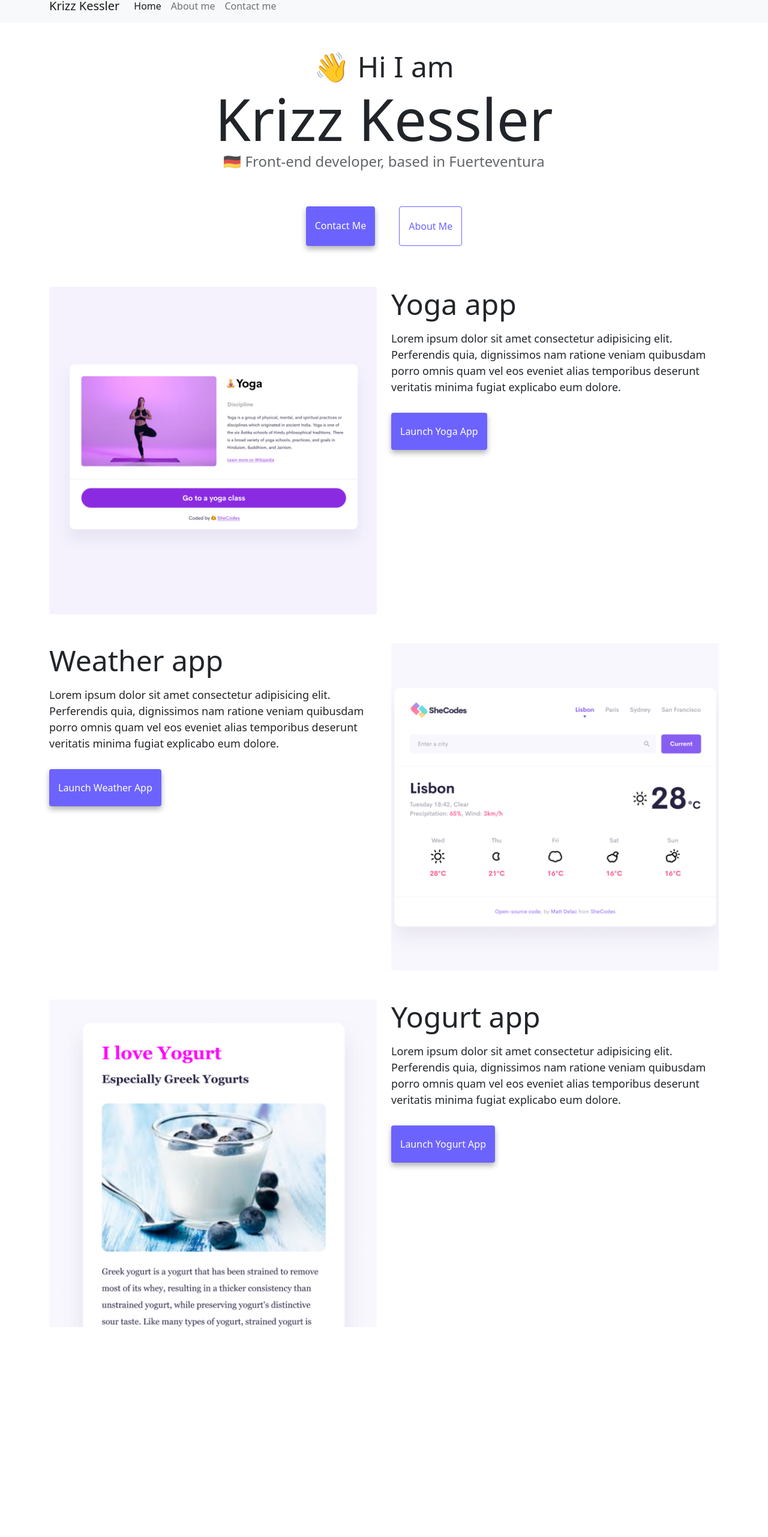
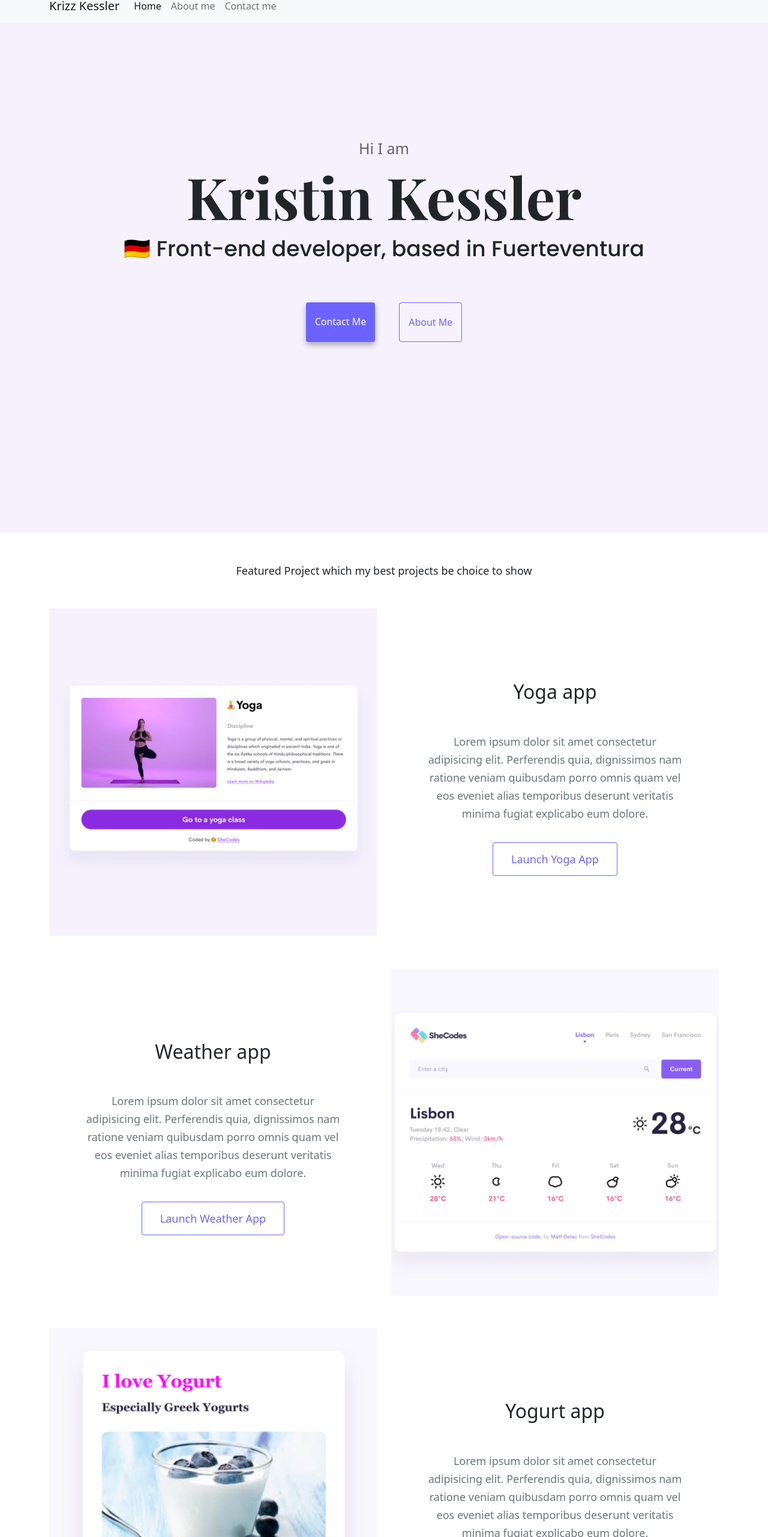
Before and after one commit to Krizz1103/Portfolio-project-website, a plain HTML site: page index.html in a window 1280 px wide. Shown: the part 18-2580 px from the top of the page at 60% size. Before the commit the page ends 2230 px from the top, so only its background shows below. Drawn offline with nearby package versions, Linux system fonts and the light colour scheme.

Commit message:
updated styling

```diff
--- a/index.html
+++ b/index.html
@@ -4,8 +4,14 @@
     <meta charset="UTF-8" />
     <meta http-equiv="X-UA-Compatible" content="IE=edge" />
     <meta name="viewport" content="width=device-width, initial-scale=1.0" />
-    <title>Front-end developer - Krizz Kesser</title>
     <meta name="description" content="Explore different projects" />
+    <link rel="stylesheet" href="/style.css" />
+    <link rel="preconnect" href="https://fonts.googleapis.com" />
+    <link rel="preconnect" href="https://fonts.gstatic.com" crossorigin />
+    <link
+      href="https://fonts.googleapis.com/css2?family=Playfair+Display:wght@700&family=Poppins:wght@400;500;700&display=swap"
+      rel="stylesheet"
+    />
     <link
       href="https://cdn.jsdelivr.net/npm/bootstrap@5.0.0-beta2/dist/css/bootstrap.min.css"
       rel="stylesheet"
@@ -17,12 +23,16 @@
       integrity="sha384-b5kHyXgcpbZJO/tY9Ul7kGkf1S0CWuKcCD38l8YkeH8z8QjE0GmW1gYU5S9FOnJ0"
       crossorigin="anonymous"
     ></script>
-    <link rel="stylesheet" href="/style.css" />
+    <script
+      src="https://kit.fontawesome.com/8079c04583.js"
+      crossorigin="anonymous"
+    ></script>
+    <title>Front-end developer - Kristin Kesser</title>
   </head>
   <body>
     <nav class="navbar navbar-expand-lg navbar-light bg-light fixed-top">
       <div class="container">
-        <a class="navbar-brand" href="/index.html" title="Krizz Kessler"
+        <a class="navbar-brand" href="/index.html" title="Kristin Kessler"
           >Krizz Kessler</a
         >
         <button
@@ -61,63 +71,63 @@
         </div>
       </div>
     </nav>
-    <h2 class="text-center">👋 Hi I am</h2>
-    <h1 class="text-center">Krizz Kessler</h1>
-    <h3 class="text-center">🇩🇪 Front-end developer, based in Fuerteventura</h3>
-    <div class="navigation-links mb-5">
+    <div class="hero">
+      <h3>Hi I am</h3>
+      <h1>Kristin Kessler</h1>
+      <h2>🇩🇪 Front-end developer, based in Fuerteventura</h2>
+      <div class="navigation-links m-5">
         <a href="/about.html#contact" class="primary-link" title="Contact me"
           >Contact me</a
         >
-      <a href="/about.html" class="secondary-link" title="About me">About me</a>
+        <a href="/about.html" class="secondary-link" title="About me"
+          >About me</a
+        >
       </div>
+    </div>
+    <p class="text-center m-5">
+      Featured Project which my best projects be choice to show
+    </p>
+
     <div class="container">
-      <div class="row">
-        <div class="col-6 d-none d-md-block">
+      <div class="row mb-5">
+        <div class="col d-none d-lg-block">
           <img
             src="/images/yoga.png"
             class="img-fluid rounded"
             alt="Yoga image"
           />
         </div>
-        <div class="col-6 mx-auto">
-          <div class="mobile-heading">
-            <h2 class="mb-3">Yoga app</h2>
-            <p>
+        <div class="col">
+          <div class="project-description">
+            <h2 class="mb-5">Yoga app</h2>
+            <p class="mb-5 text-muted">
               Lorem ipsum dolor sit amet consectetur adipisicing elit.
               Perferendis quia, dignissimos nam ratione veniam quibusdam porro
               omnis quam vel eos eveniet alias temporibus deserunt veritatis
               minima fugiat explicabo eum dolore.
             </p>
-            <div class="mt-5">
-              <a
-                href="#"
-                class="primary-link mobile-btn"
-                title="Launch Yoga App"
+            <a href="#" class="btn-branding-outline" title="Launch Yoga App"
               >Launch Yoga App</a
             >
           </div>
         </div>
       </div>
-      </div>
-      <div class="row mt-5">
-        <div class="col-6 mx-auto">
-          <h2 class="mb-3">Weather app</h2>
-          <p>
-            Lorem ipsum dolor sit amet consectetur adipisicing elit. Perferendis
-            quia, dignissimos nam ratione veniam quibusdam porro omnis quam vel
-            eos eveniet alias temporibus deserunt veritatis minima fugiat
-            explicabo eum dolore.
+      <div class="row mb-5">
+        <div class="col">
+          <div class="project-description">
+            <h2 class="mb-5">Weather app</h2>
+            <p class="mb-5 text-muted">
+              Lorem ipsum dolor sit amet consectetur adipisicing elit.
+              Perferendis quia, dignissimos nam ratione veniam quibusdam porro
+              omnis quam vel eos eveniet alias temporibus deserunt veritatis
+              minima fugiat explicabo eum dolore.
             </p>
-          <div class="mt-5">
-            <a
-              href="#"
-              class="primary-link mobile-btn"
-              title="Launch Weather App"
+            <a href="#" class="btn-branding-outline" title="Launch Weather App"
               >Launch Weather App</a
             >
           </div>
         </div>
-        <div class="col-6 d-none d-md-block">
+        <div class="col d-none d-lg-block">
           <img
             src="/images/weather.png"
             class="img-fluid rounded"
@@ -125,32 +135,31 @@
           />
         </div>
       </div>
-      <div class="row mt-5">
-        <div class="col-6 d-none d-md-block">
+      <div class="row mb-5">
+        <div class="col d-none d-lg-block">
           <img
             src="/images/yogurt.png"
             class="img-fluid rounded"
             alt="Yogurt image"
           />
         </div>
-        <div class="col-6 mx-auto">
-          <h2 class="mb-3">Yogurt app</h2>
-          <p>
-            Lorem ipsum dolor sit amet consectetur adipisicing elit. Perferendis
-            quia, dignissimos nam ratione veniam quibusdam porro omnis quam vel
-            eos eveniet alias temporibus deserunt veritatis minima fugiat
-            explicabo eum dolore.
+        <div class="col">
+          <div class="project-description">
+            <h2 class="mb-5">Yogurt app</h2>
+            <p class="text-muted">
+              Lorem ipsum dolor sit amet consectetur adipisicing elit.
+              Perferendis quia, dignissimos nam ratione veniam quibusdam porro
+              omnis quam vel eos eveniet alias temporibus deserunt veritatis
+              minima fugiat explicabo eum dolore.
             </p>
             <div class="mt-5">
-            <a
-              href="#"
-              class="primary-link mobile-btn"
-              title="Launch Yogurt App"
+              <a href="#" class="btn-branding-outline" title="Launch Yogurt App"
                 >Launch Yogurt App</a
               >
             </div>
           </div>
         </div>
       </div>
+    </div>
   </body>
 </html>
--- a/style.css
+++ b/style.css
@@ -1,37 +1,60 @@
 :root {
   --primary-color: #6c63ff;
+  --primary-font-family: "Playfair Display", serif;
+  --secondary-font-family: "Poppins", sans-serif;
   --secondary-color: #f5f2fe;
   --box-shadow: 0 5px 10px rgba(0, 0, 0, 0.3);
 }
 
 body {
-  margin-top: 100px;
+  font-family: var(--secondary-font-family);
+  text-align: center;
+}
+.header h1 {
+  padding: 90px 0 0 0;
+  font-family: var(--primary-font-family);
+  font-size: 80px;
+}
+.header {
+  text-align: center;
+}
+.hero h1 {
+  font-family: var(--primary-font-family);
+  font-size: 96px;
+  font-weight: bold;
 }
 
-h1,
-h2,
-h3 {
-  margin: 0;
+.hero h2 {
+  font-family: var(--secondary-font-family);
+  font-size: 36px;
 }
 
-h1 {
-  font-size: 96px;
-}
-
-h2 {
-  font-size: 48px;
-}
-
-h3 {
-  font-size: 24px;
+.hero h3 {
+  font-size: 25px;
   opacity: 0.7;
 }
 
 p {
   font-size: 18px;
-  line-height: 1.5;
+  line-height: 30px;
 }
-
+.btn-branding-outline {
+  color: var(--primary-color);
+  border: 1px solid var(--primary-color);
+  border-radius: 4px;
+  font-size: 18px;
+  line-height: 27px;
+  padding: 15px 30px;
+  text-decoration: none;
+}
+.hero {
+  background: var(--secondary-color);
+  padding: 250px 60px;
+  text-align: center;
+}
+.project-description {
+  padding: 120px 60px;
+}
 .navigation-links {
   display: flex;
   margin-top: 40px;
@@ -86,31 +109,37 @@ p {
 .email-link:hover {
   text-decoration: underline;
 }
-@media (max-width: 576px) {
+@media (max-width: 960px) {
   h2,
-  p {
+  p,
+  a {
     text-align: center;
     display: block;
     max-width: 100%;
   }
-  .mobile-btn {
-    display: block;
-    max-width: 100%;
-    text-align: center;
+  a.email-link {
+    font-size: 20px;
   }
-  .col-6 {
-    width: 100%;
-  }
-  a.email-link {
-    font-size: 23px;
-  }
-  h1 {
+  .header h1 {
     font-size: 45px;
   }
-  h2 {
-    font-size: 30px;
+  .hero {
+    padding: 80px 20px;
+  }
+  .hero h1 {
+    font-size: 45px;
+    line-height: 1.5;
+  }
+  .hero h2 {
+    font-size: 20px;
+  }
+  .hero h3 {
+    font-size: 15;
   }
   p {
     font-size: 15px;
   }
+  .project-description {
+    padding: 0;
+  }
 }
```
Also changed, not shown: about.html (+18 -6 lines), 1 other file. Lines whose indentation alone changed are shown as unchanged.
